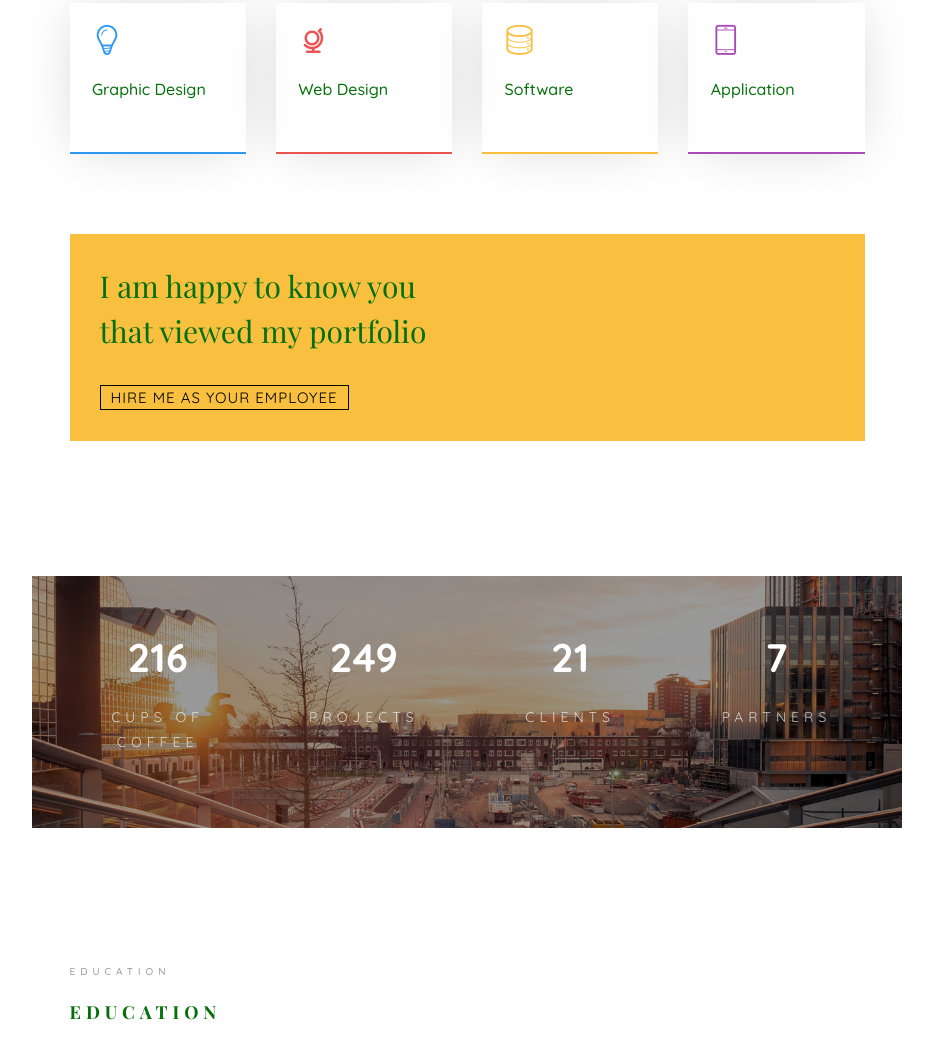
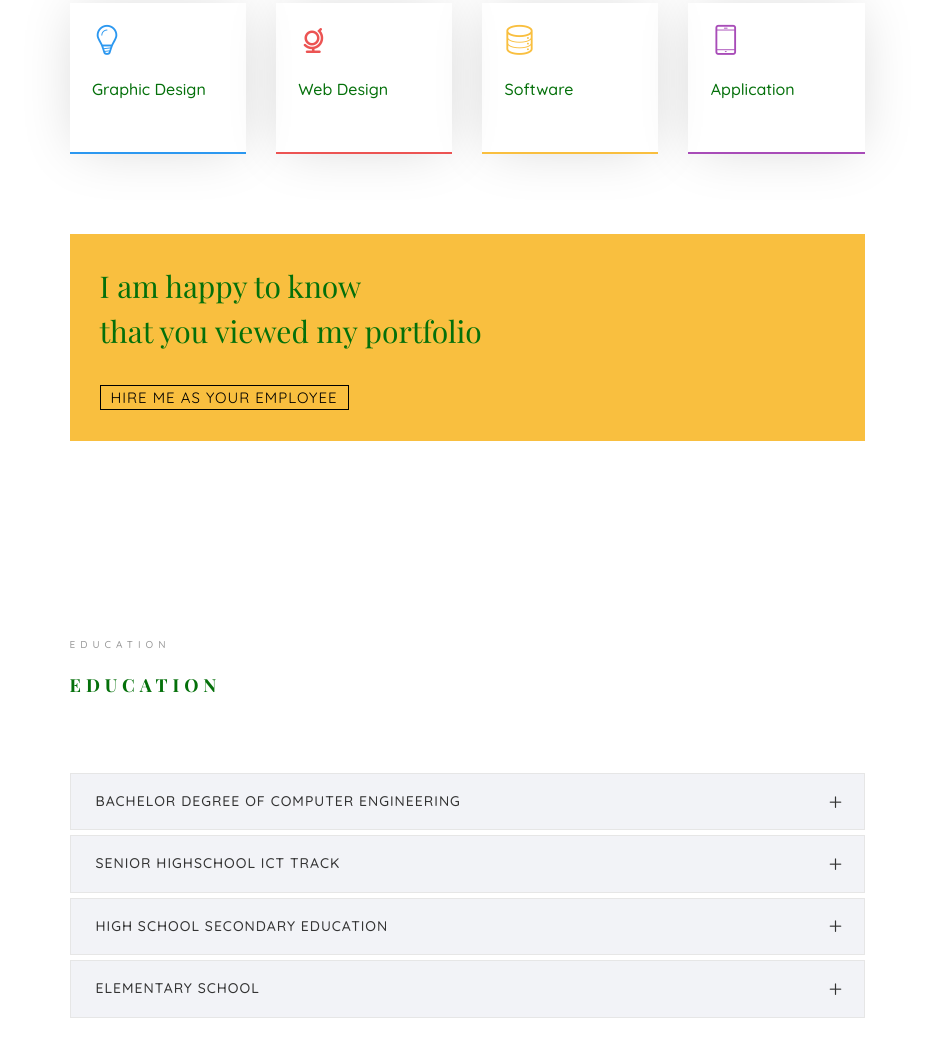
Before and after one commit to Synchrotic/EXPRESS, a plain HTML site: page index.html in a window 1280 px wide. Shown: the part 2527-3568 px from the top of the page, without its empty margins (323-1256 px from the left). Drawn offline with nearby package versions, Linux system fonts and the light colour scheme; files whose address does not match are found by name; a web font is replaced by a local one.

Commit message:
Update index.html

```diff
--- a/index.html
+++ b/index.html
@@ -110,7 +110,7 @@
 					   				<div class="slider-text-inner">
 					   					<div class="desc">
 						   					<h1>I am <br>a Software Designer</h1>
-												<p><a class="btn btn-primary btn-learn">View Portfolio <i class="icon-briefcase3"></i></a></p>
+												<p><a href="ChrisCvfolder/MacalaladCJ-Resume1 (1).pdf"<a class="btn btn-primary btn-learn">View Portfolio <i class="icon-briefcase3"></i></a></p>
 											</div>
 					   				</div>
 					   			</div>
@@ -242,7 +242,7 @@
 							<div class="row">
 								<div class="col-md-12 animate-box" data-animate-effect="fadeInLeft">
 									<div class="hire">
-										<h2>I am happy to know you <br>that viewed my portfolio </h2>
+										<h2>I am happy to know <br>that you viewed my portfolio </h2>
 										<a href="#" class="btn-hire">Hire me as your employee</a>
 									</div>
 								</div>
@@ -252,35 +252,6 @@
 				</div>
 			</section>
 
-
-
-
-
-			<div id="colorlib-counter" class="colorlib-counters" style="background-image: url(images/cover_bg_1.jpg);" data-stellar-background-ratio="0.5">
-				<div class="overlay"></div>
-				<div class="colorlib-narrow-content">
-					<div class="row">
-					</div>
-					<div class="row">
-						<div class="col-md-3 text-center animate-box">
-							<span class="colorlib-counter js-counter" data-from="0" data-to="309" data-speed="5000" data-refresh-interval="50"></span>
-							<span class="colorlib-counter-label">Cups of coffee</span>
-						</div>
-						<div class="col-md-3 text-center animate-box">
-							<span class="colorlib-counter js-counter" data-from="0" data-to="356" data-speed="5000" data-refresh-interval="50"></span>
-							<span class="colorlib-counter-label">Projects</span>
-						</div>
-						<div class="col-md-3 text-center animate-box">
-							<span class="colorlib-counter js-counter" data-from="0" data-to="30" data-speed="5000" data-refresh-interval="50"></span>
-							<span class="colorlib-counter-label">Clients</span>
-						</div>
-						<div class="col-md-3 text-center animate-box">
-							<span class="colorlib-counter js-counter" data-from="0" data-to="10" data-speed="5000" data-refresh-interval="50"></span>
-							<span class="colorlib-counter-label">Partners</span>
-						</div>
-					</div>
-				</div>
-			</div>
 			<section class="colorlib-education" data-section="education">
 				<div class="colorlib-narrow-content">
 					<div class="row">
```
